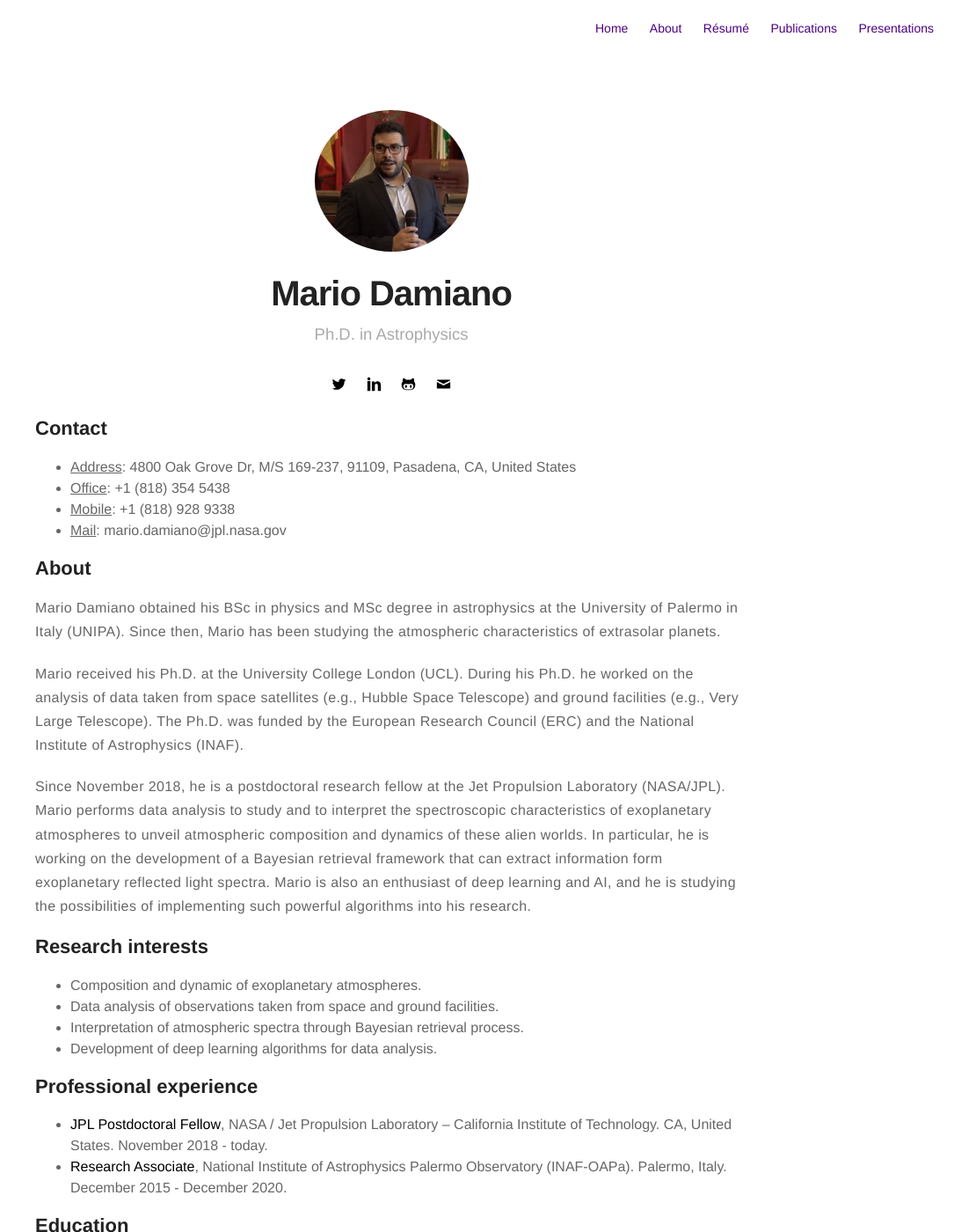
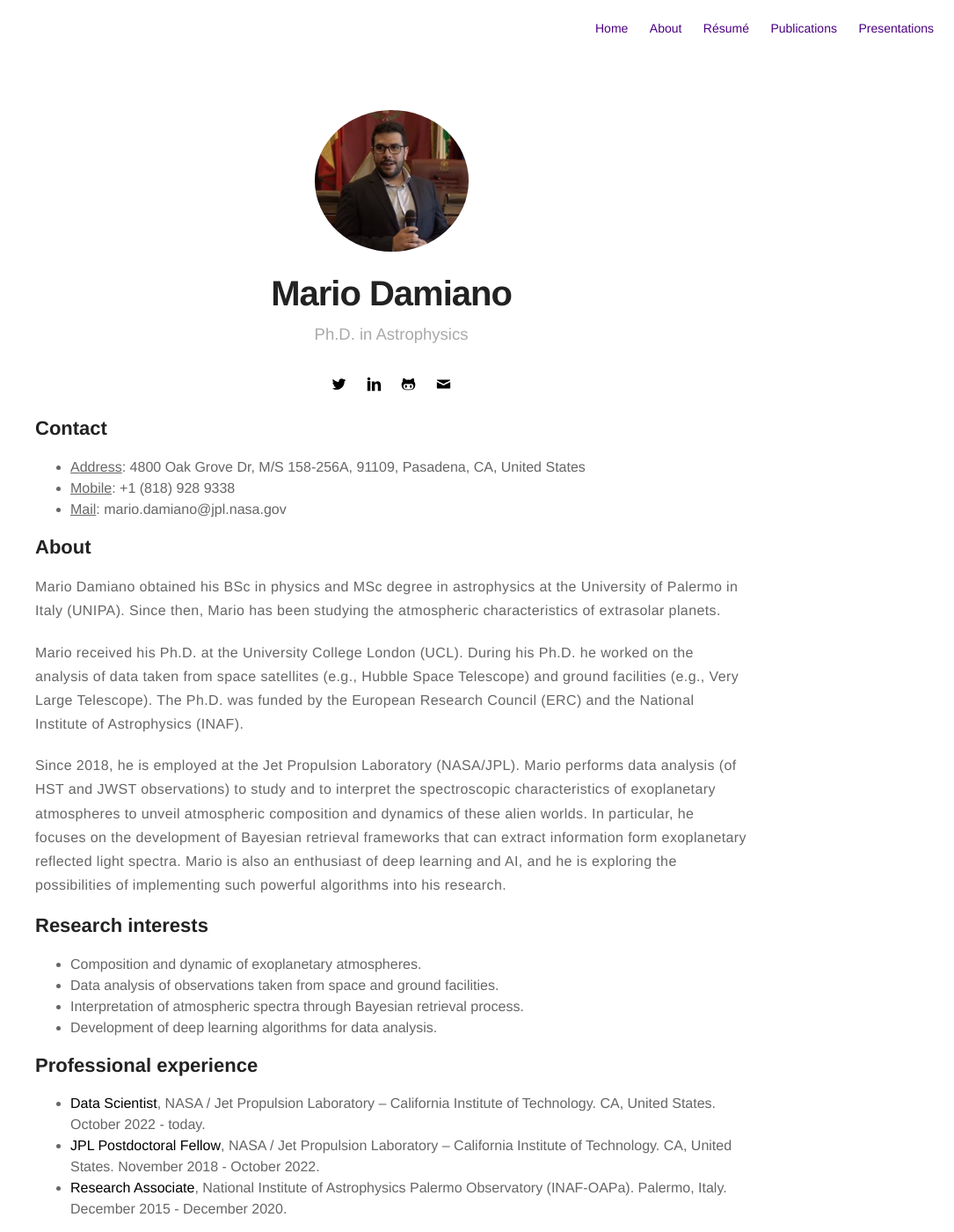
Before and after one commit to MDamiano/MDamiano.github.io, a Jekyll site: the page built from about.md, in a window 1280 px wide and 1400 px high. Shown: the whole window at 88% size, without its empty margins (195-1280 px from the left). Built offline with Jekyll 4.4.1, drawn with Linux system fonts in a browser that asks for light colours; some of the changed text lies outside the part shown.

Commit message:
Update October 2022

```diff
--- a/about.md
+++ b/about.md
@@ -5,8 +5,7 @@ layout: page
 
 <h2>Contact</h2>
 <ul class="skill-list">
-	<li><u>Address</u>:  4800 Oak Grove Dr, M/S 169-237, 91109, Pasadena, CA, United States</li>
-	<li><u>Office</u>:   +1 (818) 354 5438</li>
+	<li><u>Address</u>:  4800 Oak Grove Dr, M/S 158-256A, 91109, Pasadena, CA, United States</li>
 	<li><u>Mobile</u>:   +1 (818) 928 9338</li>
 	<li><u>Mail</u>:     mario.damiano@jpl.nasa.gov</li>
 </ul>
@@ -17,7 +16,7 @@ layout: page
 
 <p>Mario received his Ph.D. at the University College London (UCL). During his Ph.D. he worked on the analysis of data taken from space satellites (e.g., Hubble Space Telescope) and ground facilities (e.g., Very Large Telescope). The Ph.D. was funded by the European Research Council (ERC) and the National Institute of Astrophysics (INAF).</p>
 
-<p>Since November 2018, he is a postdoctoral research fellow at the Jet Propulsion Laboratory (NASA/JPL). Mario performs data analysis to study and to interpret the spectroscopic characteristics of exoplanetary atmospheres to unveil atmospheric composition and dynamics of these alien worlds. In particular, he is working on the development of a Bayesian retrieval framework that can extract information form exoplanetary reflected light spectra. Mario is also an enthusiast of deep learning and AI, and he is studying the possibilities of implementing such powerful algorithms into his research.</p>
+<p>Since 2018, he is employed at the Jet Propulsion Laboratory (NASA/JPL). Mario performs data analysis (of HST and JWST observations) to study and to interpret the spectroscopic characteristics of exoplanetary atmospheres to unveil atmospheric composition and dynamics of these alien worlds. In particular, he focuses on the development of Bayesian retrieval frameworks that can extract information form exoplanetary reflected light spectra. Mario is also an enthusiast of deep learning and AI, and he is exploring the possibilities of implementing such powerful algorithms into his research.</p>
 
 <h2>Research interests</h2>
 <ul class="skill-list">
@@ -29,7 +28,8 @@ layout: page
 
 <h2>Professional experience</h2>
 <ul class="skill-list">
-	<li><strong>JPL Postdoctoral Fellow</strong>, NASA / Jet Propulsion Laboratory – California Institute of Technology. CA, United States. November 2018 - today.</li>
+    <li><strong>Data Scientist</strong>, NASA / Jet Propulsion Laboratory – California Institute of Technology. CA, United States. October 2022 - today.</li>
+	<li><strong>JPL Postdoctoral Fellow</strong>, NASA / Jet Propulsion Laboratory – California Institute of Technology. CA, United States. November 2018 - October 2022.</li>
 	<li><strong>Research Associate</strong>, National Institute of Astrophysics Palermo Observatory (INAF-OAPa). Palermo, Italy. December 2015 - December 2020.</li>
 </ul>
 
```
Also changed, not shown: other parts of about.md (+0 -1 lines), publications.md (+6 -2 lines), 2 other files.
